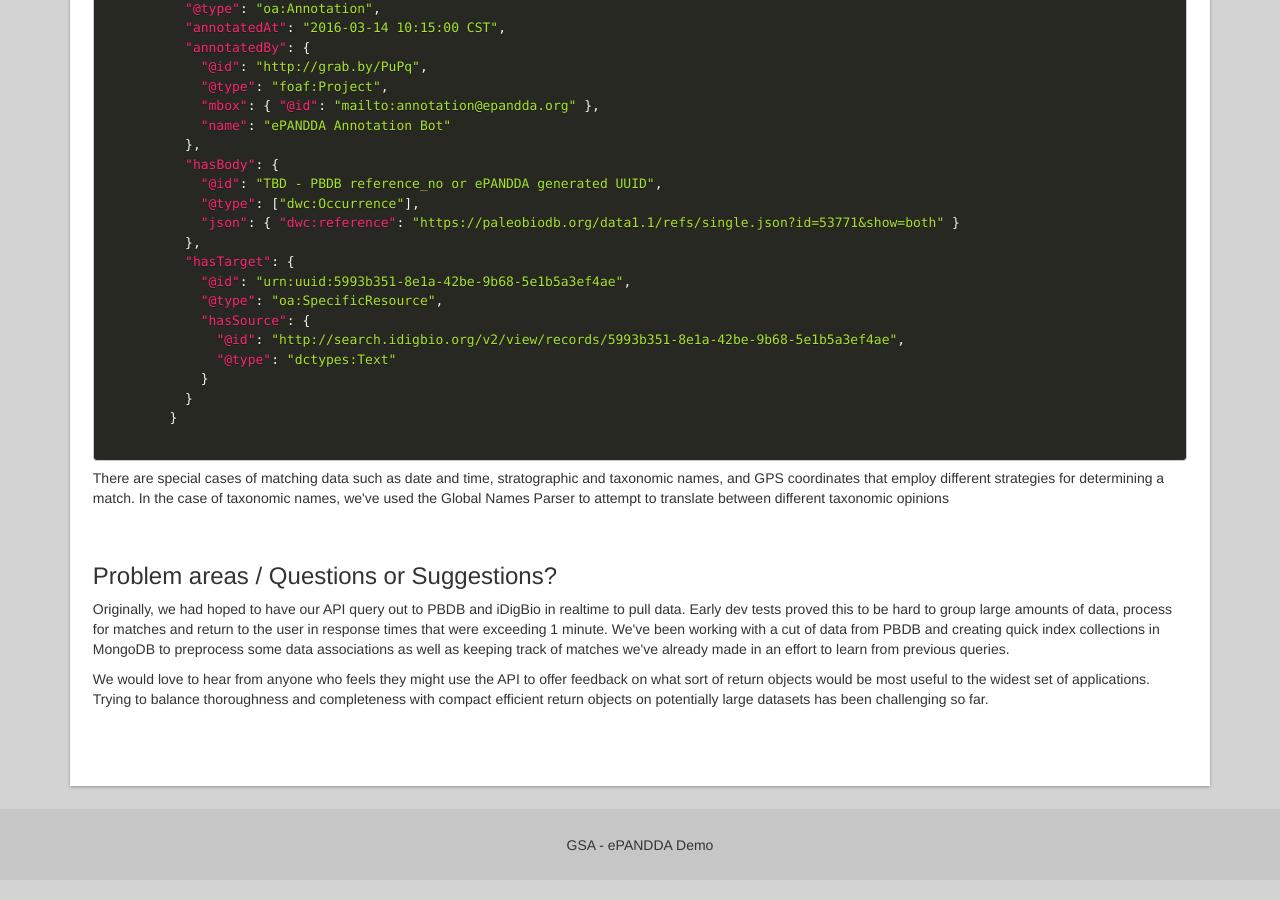
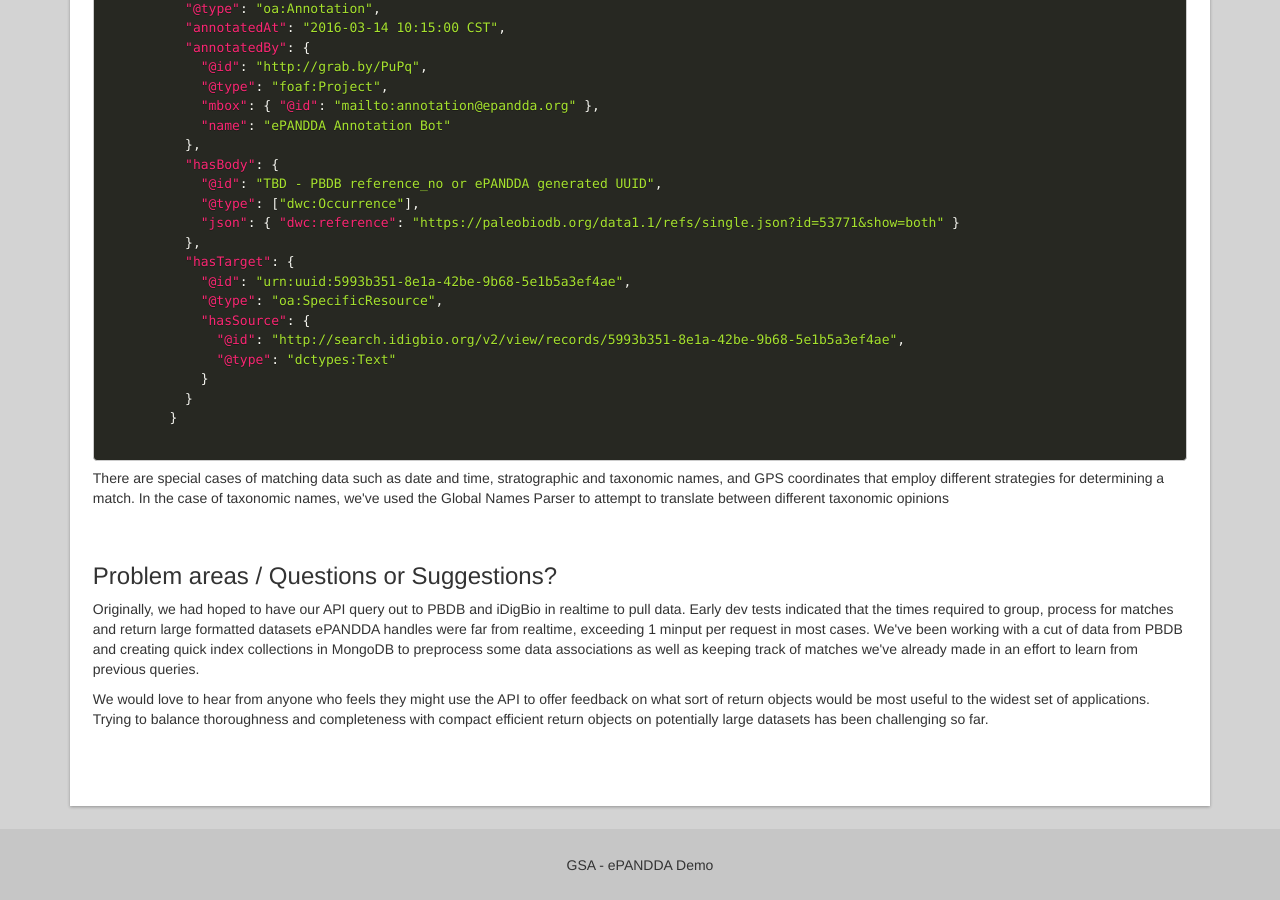
Before and after one commit to jlauters/gsa_epandda, a Jekyll site: the page built from index.html, in a window 1280 px wide and 900 px high, scrolled down 2709 px. Built offline with Jekyll 4.4.1, drawn with Linux system fonts in a browser that asks for light colours.

Commit message:
adjusted wording for questions section

```diff
--- a/index.html
+++ b/index.html
@@ -172,8 +172,8 @@ title: gsa epandda
     <div class="module">
       <h3>Problem areas / Questions or Suggestions?</h3>
 
-      <p>Originally, we had hoped to have our API query out to PBDB and iDigBio in realtime to pull data. Early dev tests proved
-         this to be hard to group large amounts of data, process for matches and return to the user in response times that were exceeding 1 minute.
+      <p>Originally, we had hoped to have our API query out to PBDB and iDigBio in realtime to pull data. Early dev tests indicated that the times required
+         to group, process for matches and return large formatted datasets ePANDDA handles were far from realtime, exceeding 1 minput per request in most cases.
          We've been working with a cut of data from PBDB and creating quick index collections in MongoDB to preprocess some data associations as well
          as keeping track of matches we've already made in an effort to learn from previous queries.</p>
 
```
